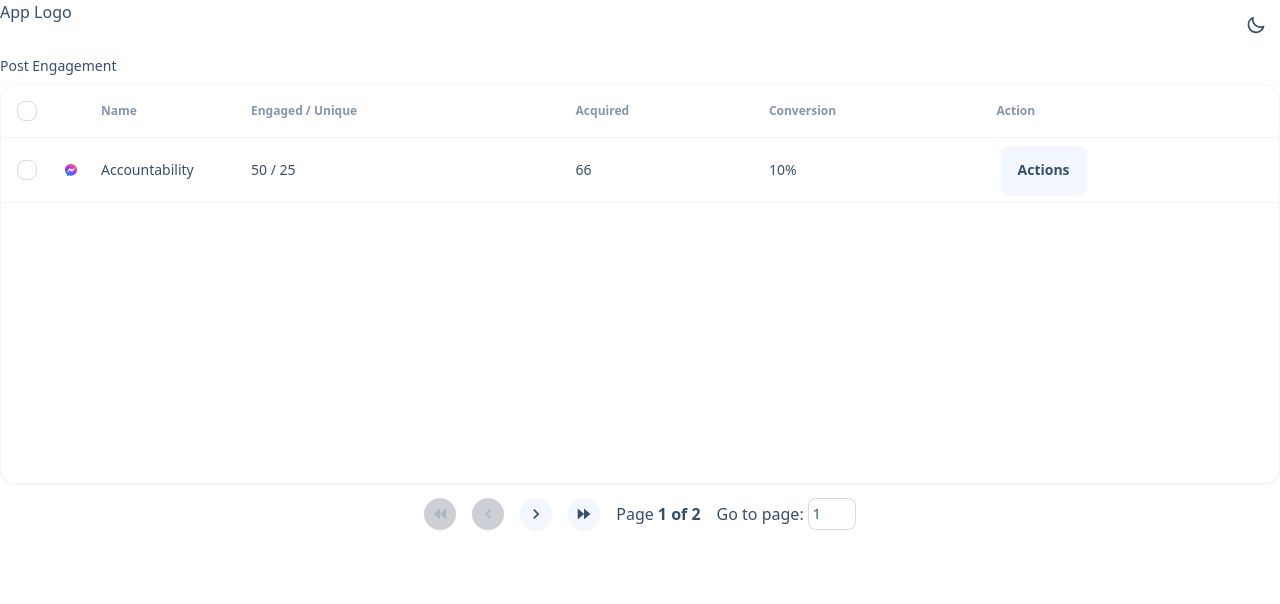
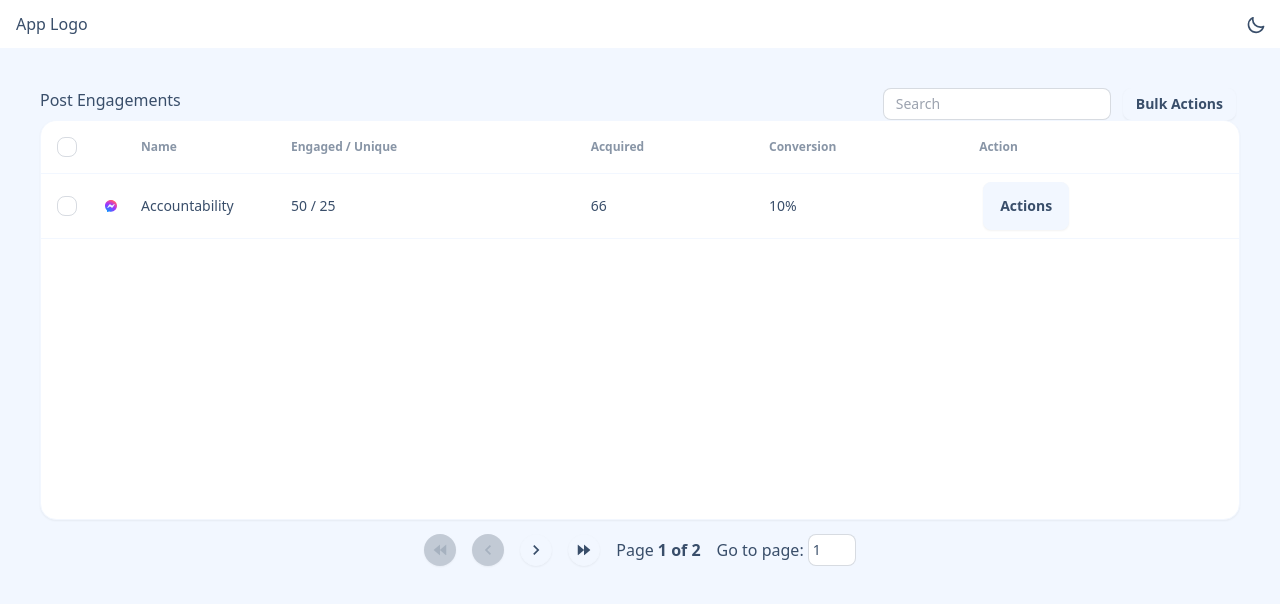
Before and after one commit to ogunsolahabib/clepher-post-engagements, a React (Vite) app: page /post-engagement in a window 1280 px wide. Shown: the top 604 px of the page. Built offline with nearby package versions, Linux system fonts and the light colour scheme.

Commit message:
ui updates

```diff
--- a/src/App.tsx
+++ b/src/App.tsx
@@ -9,9 +9,8 @@ export function App() {
   }, [navigate])
 
   return (
-    <div className='bg-base-200'>
-      <Outlet />
-    </div>
+
+    <Outlet />
   )
 }
 
--- a/src/components/RootLayout.tsx
+++ b/src/components/RootLayout.tsx
@@ -1,8 +1,10 @@
 import Header from "./sections/Header";
 
 export default function RootLayout({ children }: { children: React.ReactNode }) {
-    return <>
+    return <div className="bg-base-200 min-h-screen">
         <Header />
-        {children}
-    </>
+        <main className='p-10'>
+            {children}
+        </main>
+    </div>
 }
--- a/src/components/page-specific/PostEngagement/PostsTable.tsx
+++ b/src/components/page-specific/PostEngagement/PostsTable.tsx
@@ -7,6 +7,7 @@ import Pagination from "../../ui/Pagination"
 import CheckBox from "../../ui/Checkbox"
 import Button from "../../ui/Button"
 import Dropdown, { DropDownContent } from "../../ui/Dropdown"
+import Input from "../../ui/Input"
 
 const renderChannelIcon = (channel: any) => {
     switch (channel) {
@@ -15,17 +16,15 @@ const renderChannelIcon = (channel: any) => {
         default: return null
     }
 }
+const allData = [
+    { id: 1, name: "Accountability", engaged: 50, unique: 25, acquired: 66, conversion: 10, channel: 'messenger' },
+    { id: 2, name: "Brand", engaged: 50, unique: 25, acquired: 66, conversion: 10, channel: 'messenger' },
+].map(d => ({ ...d, checked: false }));
 
+const pageSize = 1
 
 export default function PostsTable() {
 
-
-    const allData = [
-        { id: 1, name: "Accountability", engaged: 50, unique: 25, acquired: 66, conversion: 10, channel: 'messenger' },
-        { id: 2, name: "Brand", engaged: 50, unique: 25, acquired: 66, conversion: 10, channel: 'messenger' },
-    ].map(d => ({ ...d, checked: false }));
-
-    const pageSize = 1
 
     const totalPages = Math.ceil(allData.length / pageSize);
 
@@ -40,7 +39,7 @@ export default function PostsTable() {
     }, [paginationData.currentPage, paginationData.endIndex, paginationData.startIndex])
 
 
-    const checkAll = (e) => {
+    const checkAll = (e: React.ChangeEvent<HTMLInputElement>) => {
         const allDataCopy = [...allData];
         if (e.target.checked) {
             allDataCopy.forEach(d => d.checked = true);
@@ -85,6 +84,18 @@ export default function PostsTable() {
         },
     ];
 
-    return <> <Table data={currentData} columns={columns} />
+    return <>
+        <div className="flex justify-between">
+
+            <h1>Post Engagements</h1>
+            <div className="flex gap-2">
+                <Input type="search" id="search" placeholder="Search" className="input-bordered input-sm" />
+                <Dropdown className="dropdown-end" labelNode={<Button size='sm' variant='outline'>Bulk Actions</Button>} contentNode={<DropDownContent className="menu shadow bg-base-100 p-2 menu-sm w-48 my-2">
+                    <li><a>Delete</a></li>
+                </DropDownContent>
+                } />
+            </div>
+        </div>
+        <Table data={currentData} columns={columns} />
         <Pagination totalPages={totalPages} {...paginationData} /></>
 }
--- a/src/components/sections/Header.tsx
+++ b/src/components/sections/Header.tsx
@@ -1,10 +1,11 @@
+import { Link } from "react-router-dom";
 import ThemeSwitcher from "../ui/ThemeSwitcher";
 
 export default function Header() {
-    return <header className="header">
+    return <header className="header bg-base-100 sticky inset-0">
         <div className="container mx-auto">
-            <div className="flex justify-between">
-                <span>App Logo</span>
+            <div className="flex justify-between items-center">
+                <Link to="/"><span className="p-4">App Logo</span></Link>
                 <ThemeSwitcher />
             </div>
         </div>
--- a/src/pages/EditPostEngagement.tsx
+++ b/src/pages/EditPostEngagement.tsx
@@ -1,9 +1,12 @@
 import RootLayout from "../components/RootLayout";
 import Settings from "../components/page-specific/EditPostEngagement/Settings";
+import Breadcrumb from "../components/ui/Breadcrumbs";
 import Card, { CardBody } from "../components/ui/Card";
 
 export default function EditPostEngagement() {
     return <RootLayout>
+        <Breadcrumb items={['Post Engagement']} />
+
         <Card className="">
             <CardBody>
                 <div className="flex flex-col md:flex-row">
--- a/src/pages/PostEngagement.tsx
+++ b/src/pages/PostEngagement.tsx
@@ -1,6 +1,5 @@
 import RootLayout from "../components/RootLayout";
 import PostsTable from "../components/page-specific/PostEngagement/PostsTable";
-import Breadcrumb from "../components/ui/Breadcrumbs";
 
 
 
@@ -13,7 +12,6 @@ function PostEngagement() {
 
     return (
         <RootLayout>
-            <Breadcrumb items={['Post Engagement']} />
             <PostsTable />
         </RootLayout>
     )
```
